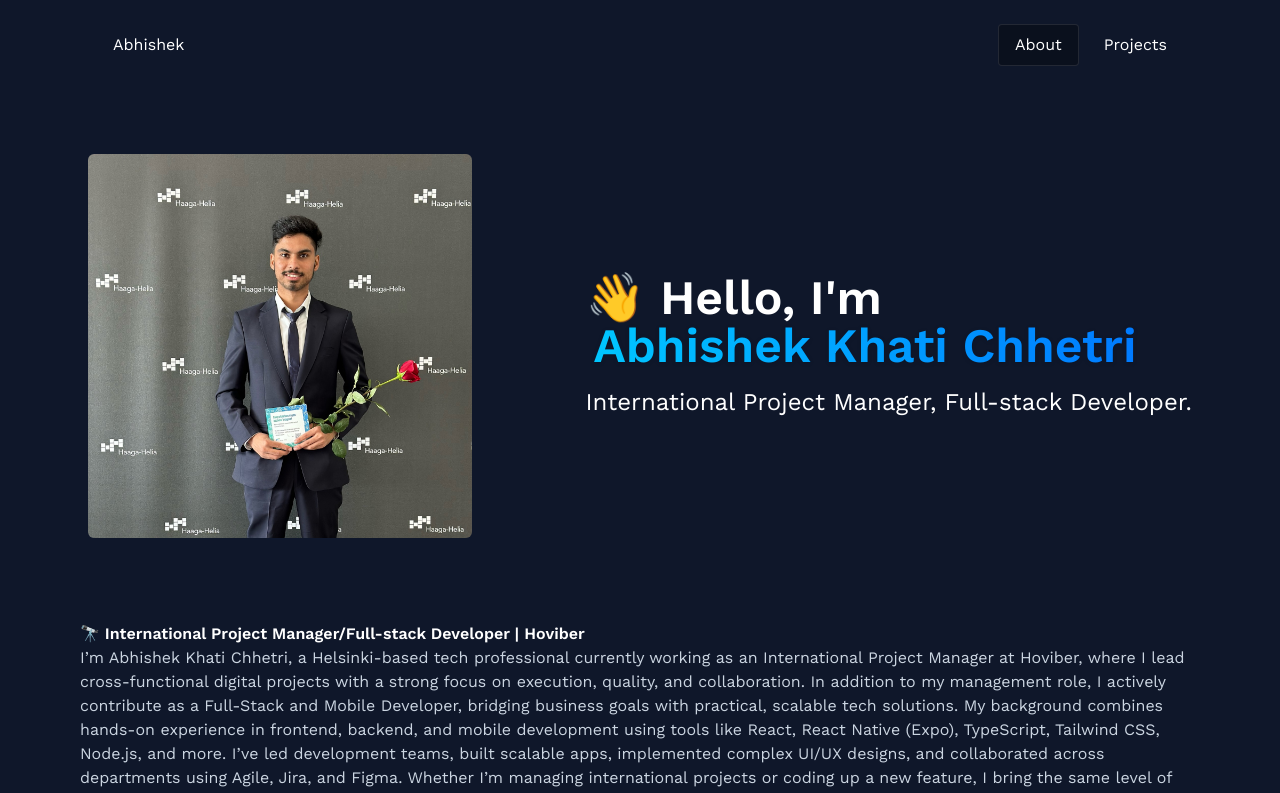
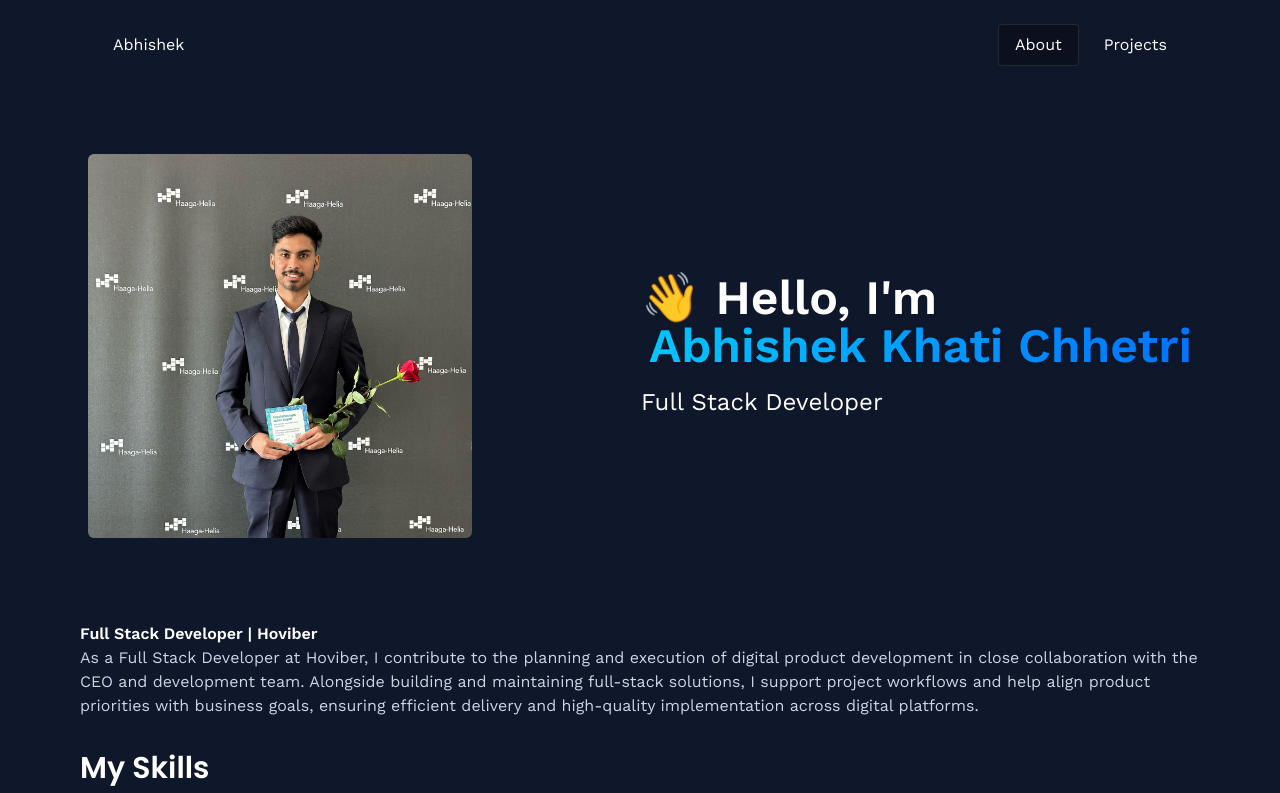
Before and after one commit to abhichhetri09/portfolio, a React (Vite) app: page /about in a window 1280 px wide. Shown: the top 793 px of the page. Built offline with nearby package versions, Linux system fonts and the light colour scheme.

Commit message:
Enhance InfoBox styling with gradient backgrounds and hover effects; update About section to reflect Full Stack Developer role at Hoviber; add scroll indicator in Home page for improved navigation

```diff
--- a/src/components/InfoBox.jsx
+++ b/src/components/InfoBox.jsx
@@ -2,14 +2,21 @@ import { Link } from "react-router-dom";
 
 const InfoBox = ({ text, link, btnText }) => {
   return (
-    <div className="flex flex-col items-center justify-center p-4 rounded w-80 bg-slate-800">
-      <p className="text-white text-lg font-medium">{text}</p>
+    <div className="relative flex flex-col items-center justify-center p-6 sm:p-8 rounded-xl w-full max-w-lg mx-auto bg-gradient-to-br from-slate-900/95 via-slate-800/95 to-slate-900/95 backdrop-blur-md border border-slate-700/50 shadow-[0_8px_32px_0_rgba(0,0,0,0.37)] transition-all duration-300 hover:shadow-[0_12px_40px_0_rgba(0,0,0,0.5)] hover:border-slate-600/70">
+      {/* Decorative accent line */}
+      <div className="absolute top-0 left-1/2 transform -translate-x-1/2 w-20 h-1 bg-gradient-to-r from-transparent via-[#00c6ff] to-transparent rounded-full"></div>
+
+      <p className="text-white text-lg sm:text-xl font-medium font-poppins text-center leading-relaxed mb-6 px-2">
+        {text}
+      </p>
+
       {link && (
         <Link
           to={link}
-          className="bg-white text-slate-800 px-4 py-2 mt-4 rounded"
+          className="relative overflow-hidden bg-gradient-to-r from-[#00c6ff] to-[#0072ff] text-white px-6 sm:px-8 py-2.5 sm:py-3 rounded-lg font-semibold font-poppins text-sm sm:text-base transition-all duration-300 hover:shadow-[0_4px_20px_rgba(0,114,255,0.4)] hover:scale-[1.03] active:scale-[0.98] focus:outline-none focus:ring-2 focus:ring-[#00c6ff] focus:ring-offset-2 focus:ring-offset-slate-800 group"
         >
-          {btnText}
+          <span className="relative z-10">{btnText}</span>
+          <div className="absolute inset-0 bg-gradient-to-r from-[#0072ff] to-[#00c6ff] opacity-0 group-hover:opacity-100 transition-opacity duration-300"></div>
         </Link>
       )}
     </div>
--- a/src/constants/index.js
+++ b/src/constants/index.js
@@ -32,7 +32,6 @@ import {
   laravel,
   php,
   hoviber,
-
 } from "../assets/icons";
 import { vesko } from "../assets/images";
 
@@ -151,7 +150,7 @@ export const skills = [
 
 export const experiences = [
   {
-    title: "International Project Manager",
+    title: "Full Stack Developer",
     company_name: "Hoviber",
     icon: hoviber,
     iconBg: "#ff69b4",
@@ -213,12 +212,12 @@ export const socialLinks = [
 
 export const projects = [
   {
-    iconUrl: estate ,
+    iconUrl: estate,
     theme: "btn-back-green",
-    name: 'portfolio',
-    description: 'My personal portfolio',
-    link: 'https://spyscout.netlify.app/',
-    sourceCode: 'https://github.com/abhichhetri09/portfolio',
+    name: "portfolio",
+    description: "My personal portfolio",
+    link: "https://spyscout.netlify.app/",
+    sourceCode: "https://github.com/abhichhetri09/portfolio",
   },
 
   {
--- a/src/pages/About.jsx
+++ b/src/pages/About.jsx
@@ -30,21 +30,22 @@ const About = () => {
                 Abhishek Khati Chhetri
               </span>
             </h1>
-            <p className="lg:text-2xl mt-4 text-white">
-             International Project Manager, Full-stack Developer.
-            </p>
+            <p className="lg:text-2xl mt-4 text-white">Full Stack Developer</p>
           </div>
         </div>
       </Section>
 
       <Section className="mt-5 container text-slate-300 text-sm sm:text-base">
         <h1 className="text-white font-semibold">
-            🔭 International Project Manager/Full-stack Developer | Hoviber
+          Full Stack Developer | Hoviber
         </h1>
         <p>
-        I’m Abhishek Khati Chhetri, a Helsinki-based tech professional currently working as an International Project Manager at Hoviber, where I lead cross-functional digital projects with a strong focus on execution, quality, and collaboration. In addition to my management role, I actively contribute as a Full-Stack and Mobile Developer, bridging business goals with practical, scalable tech solutions.
-My background combines hands-on experience in frontend, backend, and mobile development using tools like React, React Native (Expo), TypeScript, Tailwind CSS, Node.js, and more. I’ve led development teams, built scalable apps, implemented complex UI/UX designs, and collaborated across departments using Agile, Jira, and Figma.
-Whether I’m managing international projects or coding up a new feature, I bring the same level of focus: user-centered thinking, clean architecture, and continuous improvement.
+          As a Full Stack Developer at Hoviber, I contribute to the planning and
+          execution of digital product development in close collaboration with
+          the CEO and development team. Alongside building and maintaining
+          full-stack solutions, I support project workflows and help align
+          product priorities with business goals, ensuring efficient delivery
+          and high-quality implementation across digital platforms.
         </p>
       </Section>
 
@@ -54,7 +55,8 @@ Whether I’m managing international projects or coding up a new feature, I brin
         </h3>
         <div className="mt-8">
           {/* Group skills by type */}
-          {Array.from(new Set(skills.map(skill => skill.type))).map((type) => (
+          {Array.from(new Set(skills.map((skill) => skill.type))).map(
+            (type) => (
               <div key={type} className="mb-8">
                 <h4 className="text-lg font-semibold text-white mb-4 text-center sm:text-left">
                   {type}
@@ -82,7 +84,8 @@ Whether I’m managing international projects or coding up a new feature, I brin
                     ))}
                 </div>
               </div>
-          ))}
+            )
+          )}
         </div>
       </Section>
 
--- a/src/pages/Home.jsx
+++ b/src/pages/Home.jsx
@@ -41,13 +41,50 @@ const Home = () => {
   };
   const [biplaneScale, biplanePosition] = adjustBiplaneForScreenSize();
   const ref = useRef();
+
+  const handleScrollRight = () => {
+    window.scrollTo({
+      left: window.scrollX + window.innerWidth,
+      behavior: "smooth",
+    });
+  };
+
   return (
-    <section className="w-full h-screen relative">
+    <section className="w-full h-screen relative overflow-hidden">
       {currentStage && (
         <div className="absolute top-28 left-0 right-0 z-10 flex items-center justify-center">
           <HomeInfo currentStage={currentStage} />
         </div>
       )}
+
+      {/* Scroll Indicator - Right Side */}
+      <div
+        className="absolute right-8 top-1/2 transform -translate-y-1/2 z-20 flex flex-row items-center gap-3 animate-bounce cursor-pointer group"
+        onClick={handleScrollRight}
+      >
+        <span className="text-white/70 text-sm font-medium font-poppins group-hover:text-white transition-colors whitespace-nowrap">
+          Scroll to explore
+        </span>
+        <div className="flex flex-row items-center gap-2">
+          <div className="w-10 h-6 rounded-full border-2 border-white/50 flex items-center justify-end p-2 group-hover:border-white transition-colors">
+            <div className="w-1.5 h-1.5 rounded-full bg-white/70 group-hover:bg-white animate-pulse"></div>
+          </div>
+          <svg
+            className="w-5 h-5 text-white/70 group-hover:text-white transition-colors rotate-[-90deg]"
+            fill="none"
+            stroke="currentColor"
+            viewBox="0 0 24 24"
+          >
+            <path
+              strokeLinecap="round"
+              strokeLinejoin="round"
+              strokeWidth={2}
+              d="M19 14l-7 7m0 0l-7-7m7 7V3"
+            />
+          </svg>
+        </div>
+      </div>
+
       <Canvas
         className={`w-full h-screen bg-transparent ${
           isRotating ? "cursor-grabbing" : "cursor-grab"
```
Lines whose indentation alone changed are shown as unchanged.
